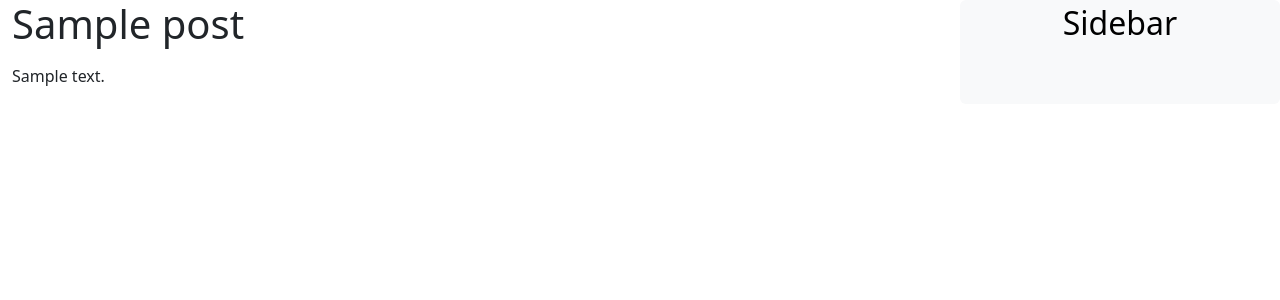
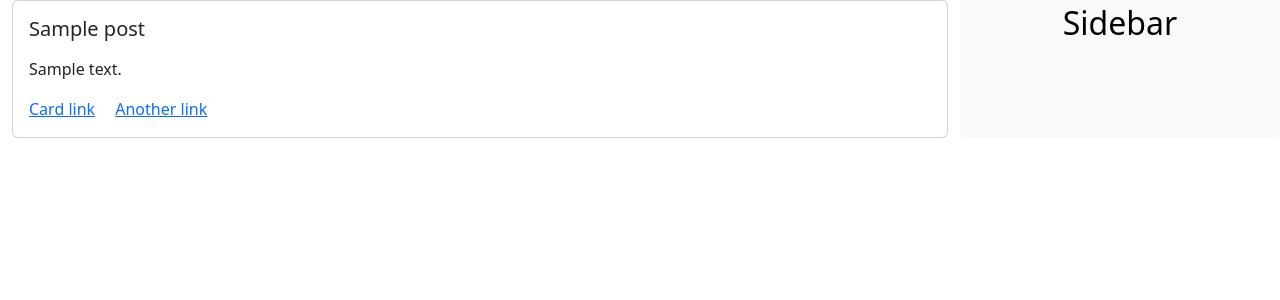
Before and after one commit to sts04038/mysite2, a Django app: page /blog/1 in a window 1280 px wide. Shown: the top 300 px of the page. Run offline with Django 4.2, Linux system fonts and the light colour scheme; tables that the repository leaves empty hold one stand-in row (values such as "Sample post").

Commit message:
detail, list 부트스트랩 추가

```diff
--- a/blog/templates/blog/post/detail.html
+++ b/blog/templates/blog/post/detail.html
@@ -1,8 +1,15 @@
 {% extends 'blog/base.html' %}
 
 {% block content %}
-    <h1>{{ post.title }}</h1>
-    <p>
-        {{ post.body|linebreaks }}
-    </p>
+    <div class="card">
+        <div class="card-body">
+            <h5 class="card-title">{{ post.title }}</h5>
+            <p class="card-text">
+                {{ post.body|linebreaks }}
+            </p>
+            <a href="#" class="card-link">Card link</a>
+            <a href="#" class="card-link">Another link</a>
+        </div>
+    </div>
+
 {% endblock content %}
```
Also changed, not shown: blog/templates/blog/post/list.html (+8 -5 lines).
